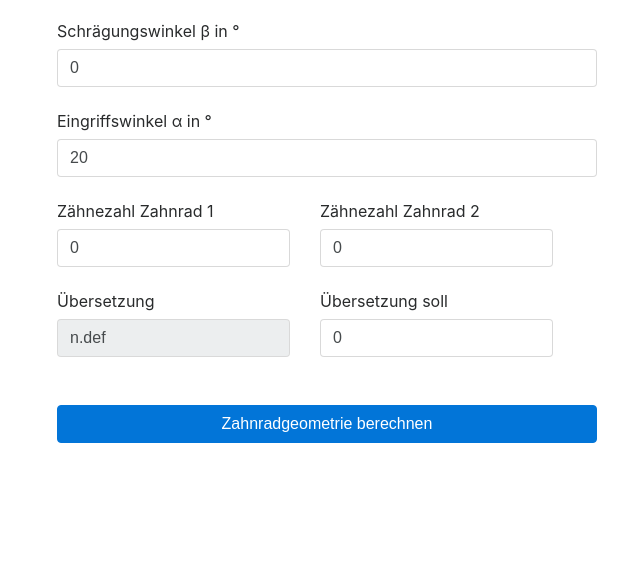
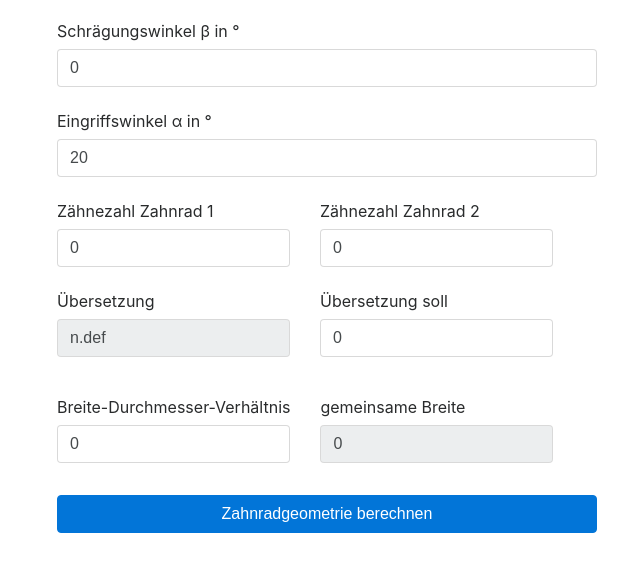
Before and after one commit to jandoant/ME-App, a plain HTML site: page public/index.html in a window 1280 px wide. Shown: the part 129-700 px from the top of the page, without its empty margins (28-668 px from the left). Drawn offline with Linux system fonts and the light colour scheme.

Commit message:
Berechnung der gemeinsamen Breite implementieren

```diff
--- a/public/index.html
+++ b/public/index.html
@@ -61,9 +61,19 @@
                         <div class="col-sm-12">
                             <input type="text" class="form-control" id="js-input-uebersetzung-soll" value="0">
                         </div>
-
                     </div>
-
+                    <div class="form-group">
+                        <label for="js-input-psi" class="col-sm-12 col-form-label">Breite-Durchmesser-Verhältnis</label>
+                        <div class="col-sm-12">
+                            <input type="text" class="form-control" id="js-input-psi" value="0">
+                        </div>
+                    </div>
+                    <div class="form-group">
+                        <label for="js-show-breite" class="col-sm-12 col-form-label">gemeinsame Breite</label>
+                        <div class="col-sm-12">
+                            <input type="text" class="form-control" id="js-show-breite" disabled>
+                        </div>
+                    </div>
                 </div>
                 <button type="button" id="js-btn-calc-geometrie" class="col-sm-12 btn btn-primary">Zahnradgeometrie berechnen</button>
             </form>
--- a/public/zahnradberechnung.js
+++ b/public/zahnradberechnung.js
@@ -9,6 +9,10 @@ var input_z2 = document.getElementById('js-input-z2');
 var input_i = document.getElementById('js-show-uebersetzung');
 var input_i_soll = document.getElementById('js-input-uebersetzung-soll');
 var btn_geometrie = document.getElementById("js-btn-calc-geometrie");
+
+var input_psi = document.getElementById('js-input-psi');
+var display_breite = document.getElementById('js-show-breite');
+
 
 let label_z1 = document.getElementById('js-label-z1');
 let label_z2 = document.getElementById('js-label-z2');
@@ -22,12 +26,14 @@ let btn_counter = 0;
 let m_n = 0;
 let z1 = 0;
 let z2 = 0;
-let i = "n.def";
 let i_soll = 0;
 let beta = 0;
 let alpha_n = 20;
+let b_w = 0;
+let psi = 0;
 
 update_uebersetzung();
+update_breite();
 
 //Wenn Button geklickt wird, dann wird Berechnung gestartet und das Ergebnis angezeigt
 btn_geometrie.addEventListener("click", function(event) {
@@ -44,6 +50,8 @@ btn_geometrie.addEventListener("click", function(event) {
     console.log("i_soll: " + i_soll);
     console.log("alpha: " + alpha_n);
     console.log("beta: " + beta);
+    console.log("psi: " + psi);
+    console.log("b_w: " + b_w);
 
     if (z1 === 0 || z2 === 0) {
         alert("Die Zähnezahlen dürfen nicht Null sein!");
@@ -62,7 +70,6 @@ btn_geometrie.addEventListener("click", function(event) {
     btn_geometrie.className = "col-sm-12 btn btn-success";
 
     btn_counter++;
-    console.log(btn_counter);
 
 
 });
@@ -77,7 +84,8 @@ input_z1.addEventListener('change', function() {
     update_label();
     update_button();
     update_uebersetzung();
-    update_abweichung_i()
+    update_abweichung_i();
+    update_breite();
 });
 
 input_z2.addEventListener('change', function() {
@@ -85,7 +93,8 @@ input_z2.addEventListener('change', function() {
     update_label();
     update_button();
     update_uebersetzung();
-    update_abweichung_i()
+    update_abweichung_i();
+    update_breite();
 });
 
 input_alpha.addEventListener('change', function() {
@@ -104,13 +113,17 @@ input_i_soll.addEventListener('change', function() {
     update_abweichung_i();
 });
 
+input_psi.addEventListener('change', function() {
+    psi = parseFloat(input_psi.value);
+    update_breite();
+});
+
 function update_uebersetzung() {
     i = -z2 / z1;
     if (z1 == 0) {
         i = "n.def";
     }
     input_i.value = i;
-
     return i;
 }
 
@@ -138,3 +151,10 @@ function update_abweichung_i() {
     let abweichung = 100 * Math.abs((i_soll - i) / i_soll)
     show_abweichung_i.innerText = "Abweichung : " + abweichung + "%";
 }
+
+function update_breite() {
+    b_w = psi * Math.min(z1, z2) * m_n / cos(beta);
+
+    display_breite.value = b_w;
+
+}
```
